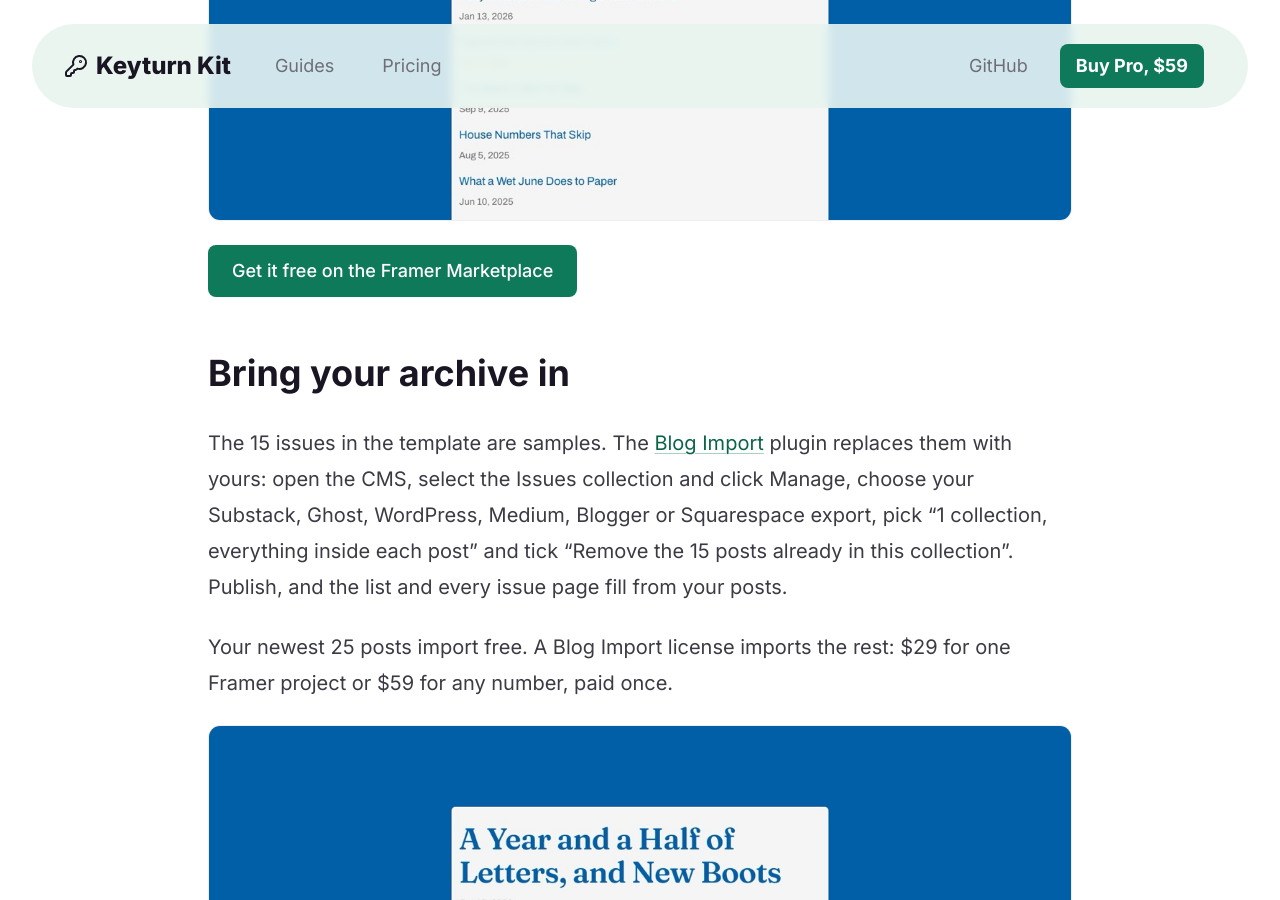
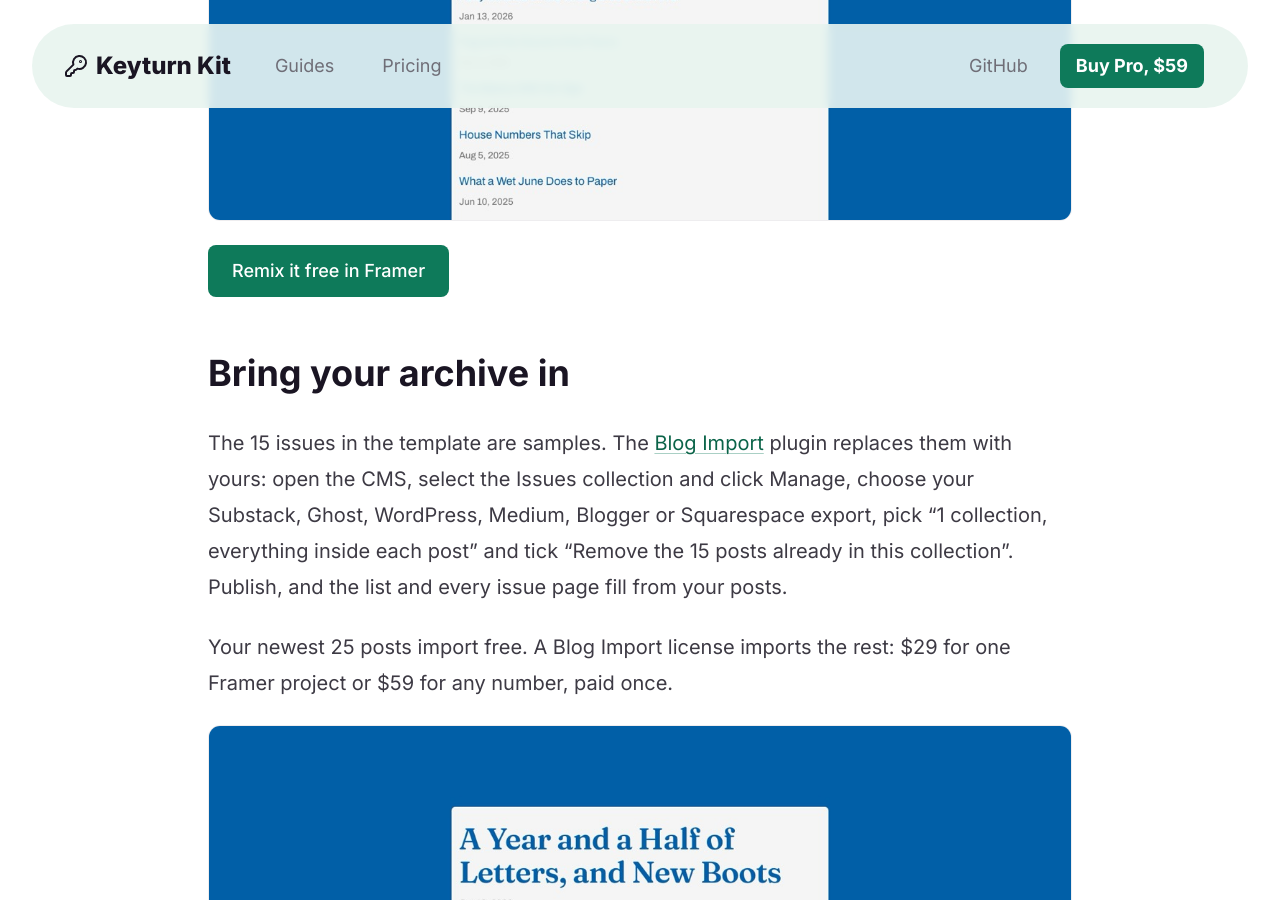
Before and after one commit to keyturnkit/keyturnkit.github.io, a Jekyll site: the page built from paper-route/index.md, in a window 1280 px wide and 900 px high, scrolled down 892 px. Built offline with Jekyll 4.4.1, drawn with Linux system fonts in a browser that asks for light colours.

Commit message:
Paper Route listing is down: page button back to the remix link
Co-Authored-By: Claude Opus 5.5 <noreply@anthropic.com>

```diff
--- a/paper-route/index.md
+++ b/paper-route/index.md
@@ -12,7 +12,7 @@ Paper Route is a free template we made for a letter that is mostly words. The ho
 
 <img src="/paper-route/home.jpg" alt="Paper Route home page in the light scheme: the title and the list of issues" width="1200" height="900" style="width:100%;height:auto;border-radius:12px;border:1px solid var(--line)">
 
-<p><a class="btn btn-primary" href="https://www.framer.com/marketplace/templates/paper-route/">Get it free on the Framer Marketplace</a></p>
+<p><a class="btn btn-primary" href="https://framer.link/qg3OtUc">Remix it free in Framer</a></p>
 
 ## Bring your archive in
 
```
